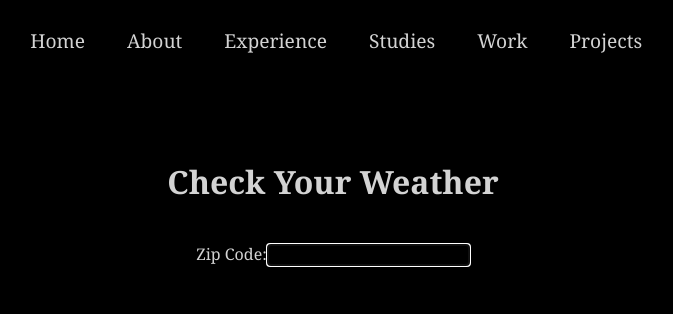
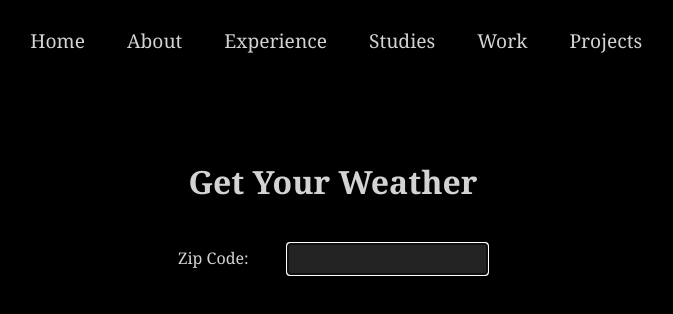
Before and after one commit to jstrande99/jstrande-react, a React (Create React App) app: page /Weather in a window 1280 px wide. Shown: the top 314 px of the page, without its empty margins (307-980 px from the left). Built offline with nearby package versions, Linux system fonts and the light colour scheme.

Commit message:
Added Styling

```diff
--- a/src/Pages/Style/Weather.css
+++ b/src/Pages/Style/Weather.css
@@ -7,6 +7,16 @@
 .check{
     padding-bottom: 5vh;
 }
-.inputZip{
+.inputZip, .locationName, p{
     padding-bottom: 3vh;
 }
+.inputBox{
+    background-color: rgba(71, 71, 71, 0.5);
+    text-align: center;
+    border: 1px solid goldenrod;
+    margin-left: 3vw;
+    height: 4vh;
+}
+p{
+    font-size: 2.5vh;
+}
--- a/src/Pages/Weather.js
+++ b/src/Pages/Weather.js
@@ -11,14 +11,13 @@ export function Weather(){
             setWeatherData(data);
         }
     }
-    console.log(weatherData)
     return (
         <div className="container">
-            <h1 className="check">Check Your Weather</h1>
+            <h1 className="check">Get Your Weather</h1>
             <form className="inputZip">
                 <label>
                     Zip Code:
-                    <input type="text" onChange={e => getWeather(e.target.value)} maxLength="5" autoFocus />
+                    <input className="inputBox" type="text" onChange={e => getWeather(e.target.value)} maxLength="5" autoFocus />
                 </label>
             </form>
             {weatherData.name && (
```
